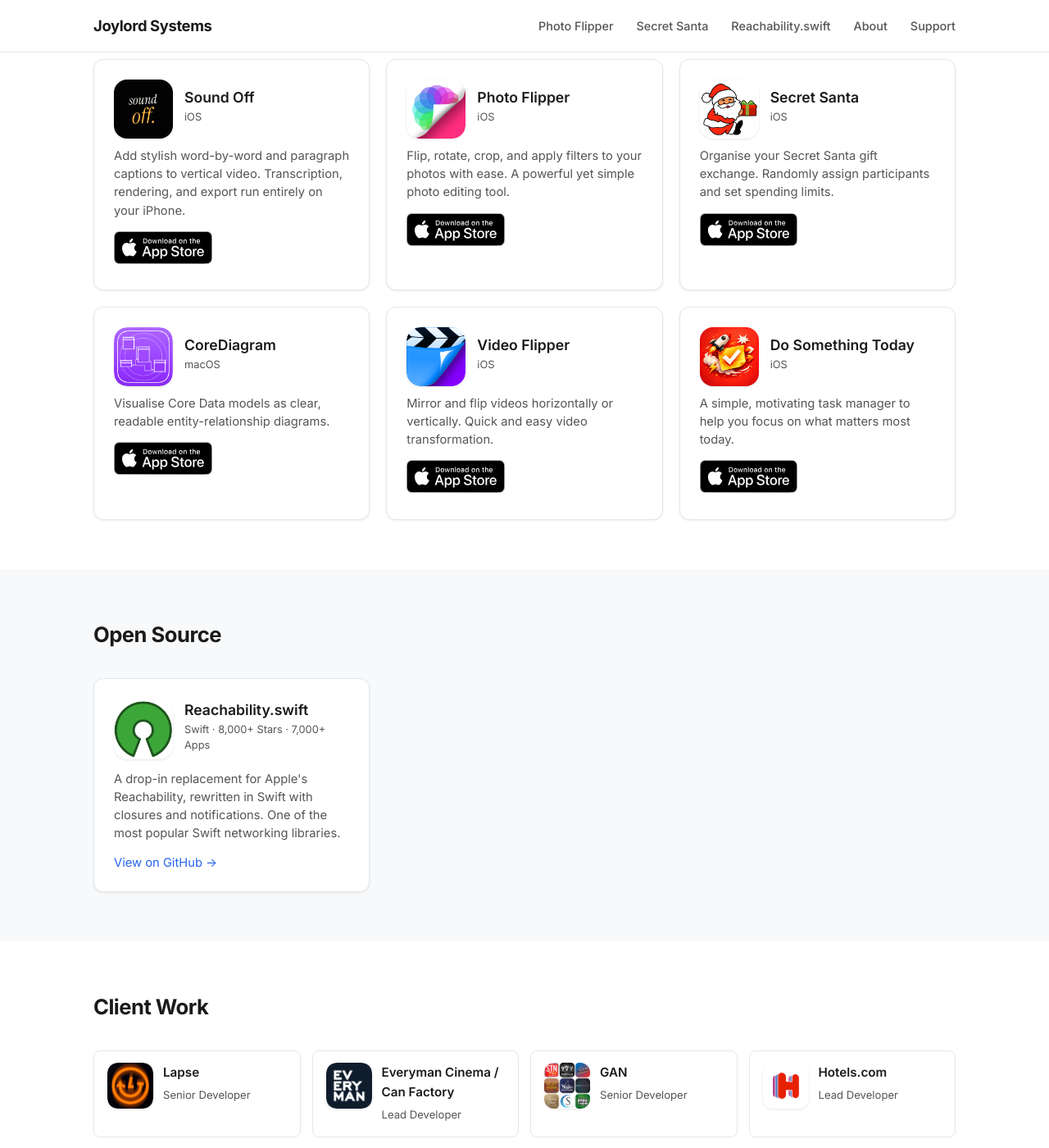
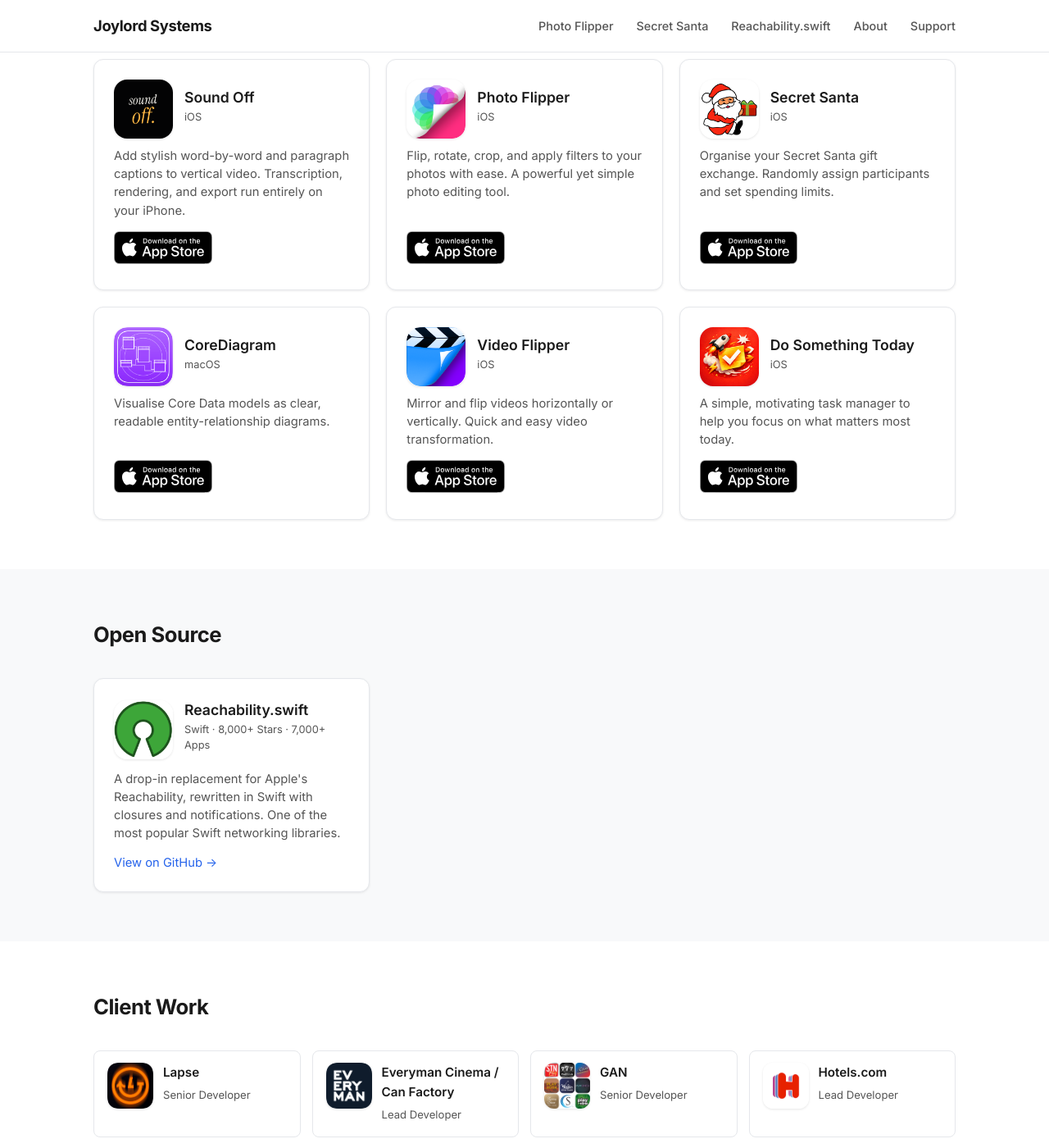
Before and after one commit to ashleymills/joylordsystems.com, a Jekyll site: the page built from index.html, in a window 1280 px wide and 1400 px high, scrolled down 379 px. Shown: the whole window at 82% size. Built offline with Jekyll 4.4.1, drawn with Linux system fonts in a browser that asks for light colours.

Commit message:
Pin App Store badge to bottom of each Our Apps card
Co-Authored-By: Claude Opus 4.8 (1M context) <noreply@anthropic.com>

```diff
--- a/css/style.css
+++ b/css/style.css
@@ -217,7 +217,8 @@ img {
 
 .card .app-store-link {
     display: inline-block;
-    margin-top: 14px;
+    margin-top: auto;
+    padding-top: 14px;
 }
 
 .card .app-store-link img {
```
